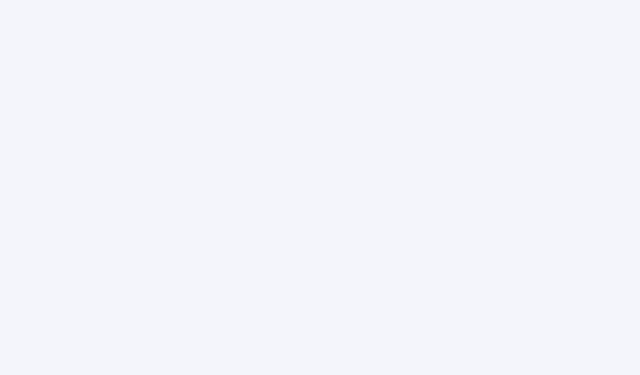
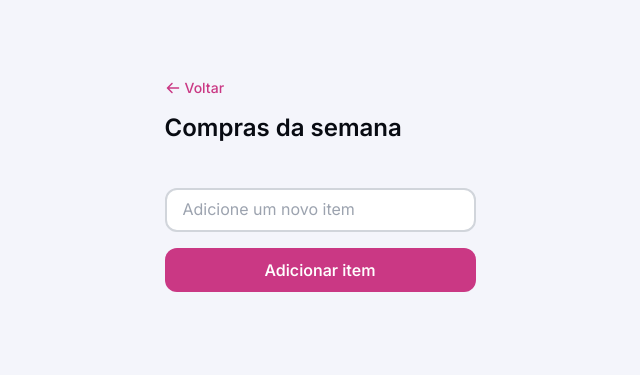
Before and after one commit to Davi-Lorena/Lista-de-compras, a plain HTML site: page index.html in a window 1280 px wide. Shown: the whole page, without its empty margins (320-960 px from the left). Drawn offline with Linux system fonts and the light colour scheme.

Commit message:
structuring and styling the project

```diff
--- a/index.html
+++ b/index.html
@@ -10,6 +10,21 @@
     <link href="https://fonts.googleapis.com/css2?family=Inter:ital,opsz,wght@0,14..32,100..900;1,14..32,100..900&display=swap" rel="stylesheet">
 </head>
 <body>
+    <header>
+        <img src="./assets/icons/logo.svg" alt="Logo" class="mobile-not">
+    </header>
 
+    <main>
+        <div>
+            <span><img src="./assets/icons/arrow.svg" alt="seta">Voltar</span>
+            <h1>Compras da semana</h1>
+        </div>
+
+        <form>
+<input type="text" placeholder="Adicione um novo item">
+<button type="submit">Adicionar item</button>
+        </form>
+
+    </main>
 </body>
 </html>
--- a/styles.css
+++ b/styles.css
@@ -23,6 +23,8 @@
 --label: 550 1rem/1.25rem var(--f-f);
 --parag: 500 1rem/1.25rem var(--f-f);
 --link-sm: 500 .875rem/1rem var(--f-f);
+
+--max-width: 375px;
 }
 
 .mobile-not {
@@ -32,3 +34,78 @@
 body {
     background-color: var(--bg-primary);
 }
+
+main {
+    max-width: var(--max-width);
+    margin-inline: auto;
+   display: grid;
+   gap: 2.75rem;
+padding: 5rem 2rem;
+
+    & > div {
+        display: grid;
+        gap: 1rem;
+
+& span {
+    cursor: pointer;
+    display: flex;
+    gap: .25rem;
+    color: var(--color-brand);
+font: var(--link-sm);
+
+& img {
+    rotate: 180deg;
+}
+
+}
+
+& h1 {
+    font: var(--title);
+    color: var(--content-primary);
+}
+
+    }
+}
+
+form {
+    display: grid;
+    gap: 1rem;
+    & input {
+width: 100%;
+height: 2.75rem;
+border-radius: .75rem;
+border: 2px solid var(--bd-primary);
+padding-left: 1rem;
+background-color: var(--bg-secondary);
+transition: border 400ms ease;
+&::placeholder {
+    color: var(--content-tertiary);
+    font: 400 1rem/1.4 var(--f-f);
+}
+
+&:hover {
+    border-color: var(--bd-hover);
+}
+
+&:focus {
+    border: 2px solid var(--color-brand);
+    outline: none;
+}
+
+    }
+
+    & button {
+        cursor: pointer;
+        height: 2.75rem;
+        border-radius: .75rem;
+        border: none;
+        background-color: var(--color-brand);
+        color: #ffffff;
+        font: var(--label);
+transition: background-color 400ms ease;
+        &:hover {
+            background-color: var(--brand-hover);
+        }
+    }
+
+}
```
Also changed, not shown: assets/icons/arrow.svg (added).
